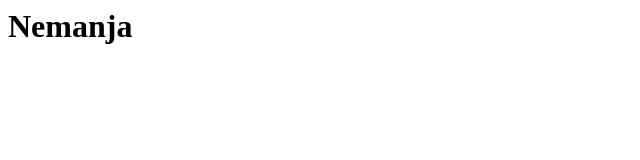
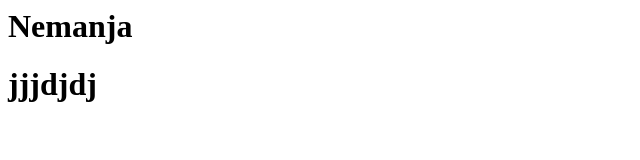
Before and after one commit to Nemanjce/cv, a plain HTML site: page index.html in a window 1280 px wide. Shown: the whole page, without its empty margins (0-640 px from the left). Drawn offline with Linux system fonts and the light colour scheme.

Commit message:
Dodat naslov 2 i stil

```diff
--- a/index.html
+++ b/index.html
@@ -1 +1,2 @@
 <h1>Nemanja</h1>
+<h1>jjjdjdj</<h1>
--- /dev/null
+++ b/style.css
@@ -0,0 +1,3 @@
+h1 {
+color:red
+}
```
